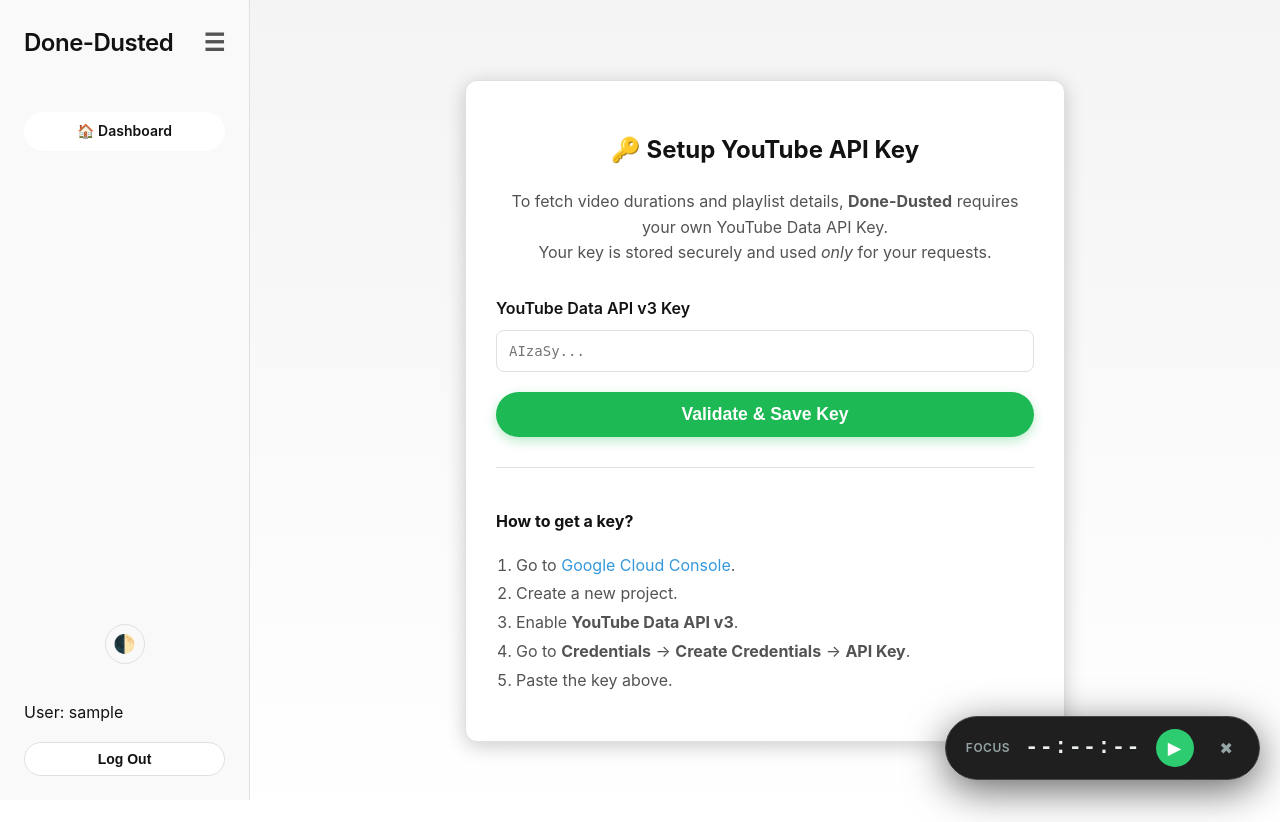
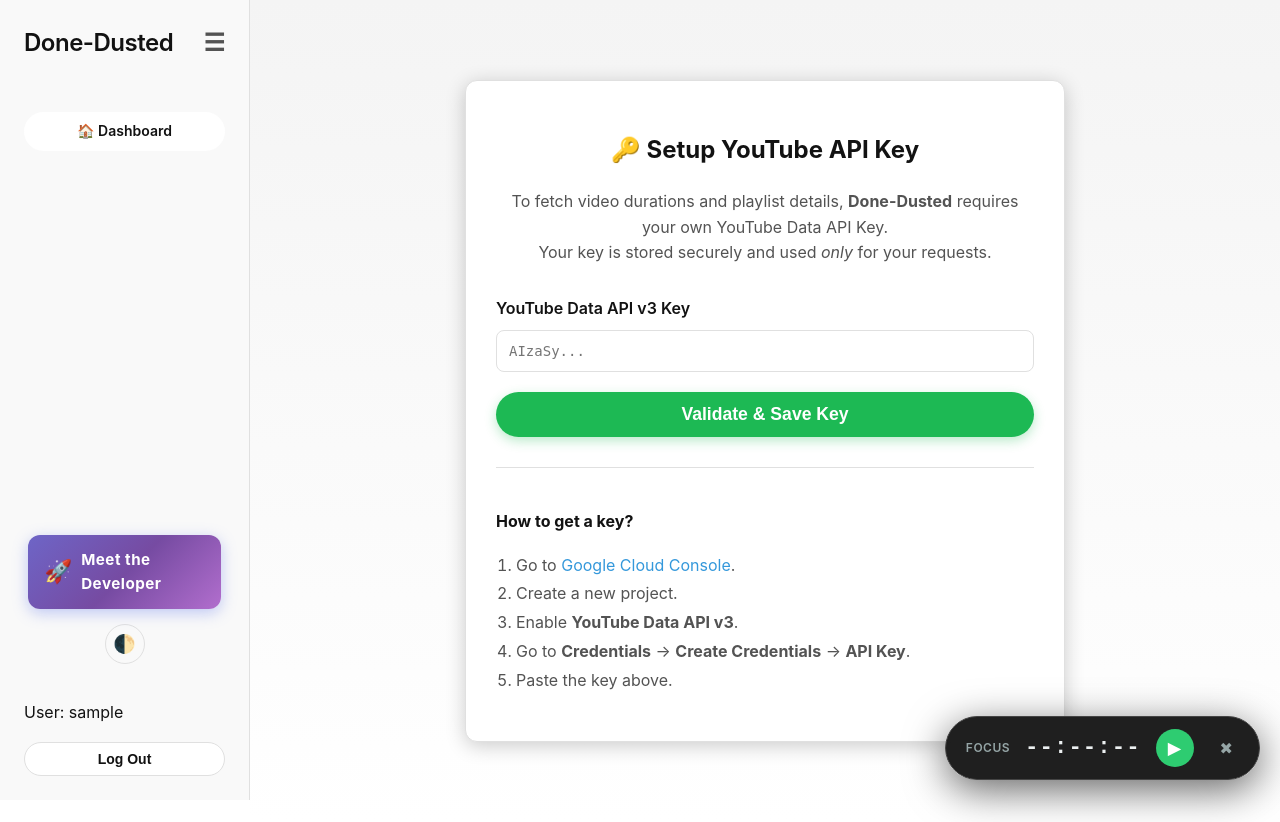
Before and after one commit to priyanshsrivastava749/Done-Dusted, a Django app: page /core/setup-api-key/ in a window 1280 px wide. Run offline with Django 5.2, Linux system fonts and the light colour scheme; the visitor is signed in with stand-in values (Sample User, id 1); data comes from the database, SQL or seed files in the repository; data that the repository does not hold is empty.

Commit message:
feat: add Meet the Developer button with premium gradient animation in sidebar

```diff
--- a/templates/base.html
+++ b/templates/base.html
@@ -226,6 +226,96 @@
             opacity: 1;
             bottom: 50px;
         }
+
+        /* --- Meet the Developer Button --- */
+        .dev-btn-wrapper {
+            margin-bottom: 15px;
+            padding: 0 4px;
+        }
+
+        .dev-btn {
+            display: flex;
+            align-items: center;
+            justify-content: center;
+            gap: 10px;
+            width: 100%;
+            padding: 13px 18px;
+            border: none;
+            border-radius: 12px;
+            background: linear-gradient(135deg, #667eea 0%, #764ba2 50%, #f093fb 100%);
+            background-size: 200% 200%;
+            color: #ffffff;
+            font-size: 0.95em;
+            font-weight: 700;
+            letter-spacing: 0.5px;
+            text-decoration: none;
+            cursor: pointer;
+            position: relative;
+            overflow: hidden;
+            transition: transform 0.3s cubic-bezier(0.25, 0.8, 0.25, 1),
+                box-shadow 0.3s ease;
+            animation: devBtnGradient 4s ease infinite;
+            box-shadow: 0 4px 15px rgba(102, 126, 234, 0.4);
+        }
+
+        @keyframes devBtnGradient {
+            0% {
+                background-position: 0% 50%;
+            }
+
+            50% {
+                background-position: 100% 50%;
+            }
+
+            100% {
+                background-position: 0% 50%;
+            }
+        }
+
+        .dev-btn::before {
+            content: '';
+            position: absolute;
+            top: 0;
+            left: -100%;
+            width: 100%;
+            height: 100%;
+            background: linear-gradient(90deg,
+                    transparent,
+                    rgba(255, 255, 255, 0.3),
+                    transparent);
+            transition: left 0.6s ease;
+        }
+
+        .dev-btn:hover::before {
+            left: 100%;
+        }
+
+        .dev-btn:hover {
+            transform: translateY(-3px) scale(1.03);
+            box-shadow: 0 8px 30px rgba(102, 126, 234, 0.55),
+                0 0 20px rgba(118, 75, 162, 0.3);
+        }
+
+        .dev-btn:active {
+            transform: translateY(0) scale(0.98);
+        }
+
+        .dev-btn-icon {
+            font-size: 1.3em;
+            animation: devBtnPulse 2s ease-in-out infinite;
+        }
+
+        @keyframes devBtnPulse {
+
+            0%,
+            100% {
+                transform: scale(1);
+            }
+
+            50% {
+                transform: scale(1.2);
+            }
+        }
     </style>
 </head>
 
@@ -245,6 +335,12 @@
                     Dashboard</a>
             </div>
             <div style="flex: 1;"></div>
+            <div class="dev-btn-wrapper">
+                <a href="https://priyanshsrivastava749.github.io/Personal-Portfolio/" class="dev-btn">
+                    <span class="dev-btn-icon">🚀</span>
+                    <span>Meet the Developer</span>
+                </a>
+            </div>
             <div style="margin-bottom: 20px; display: flex; justify-content: center;">
                 <button class="theme-toggle-btn" onclick="toggleTheme()" title="Toggle Dark Mode">
                     🌓
```
